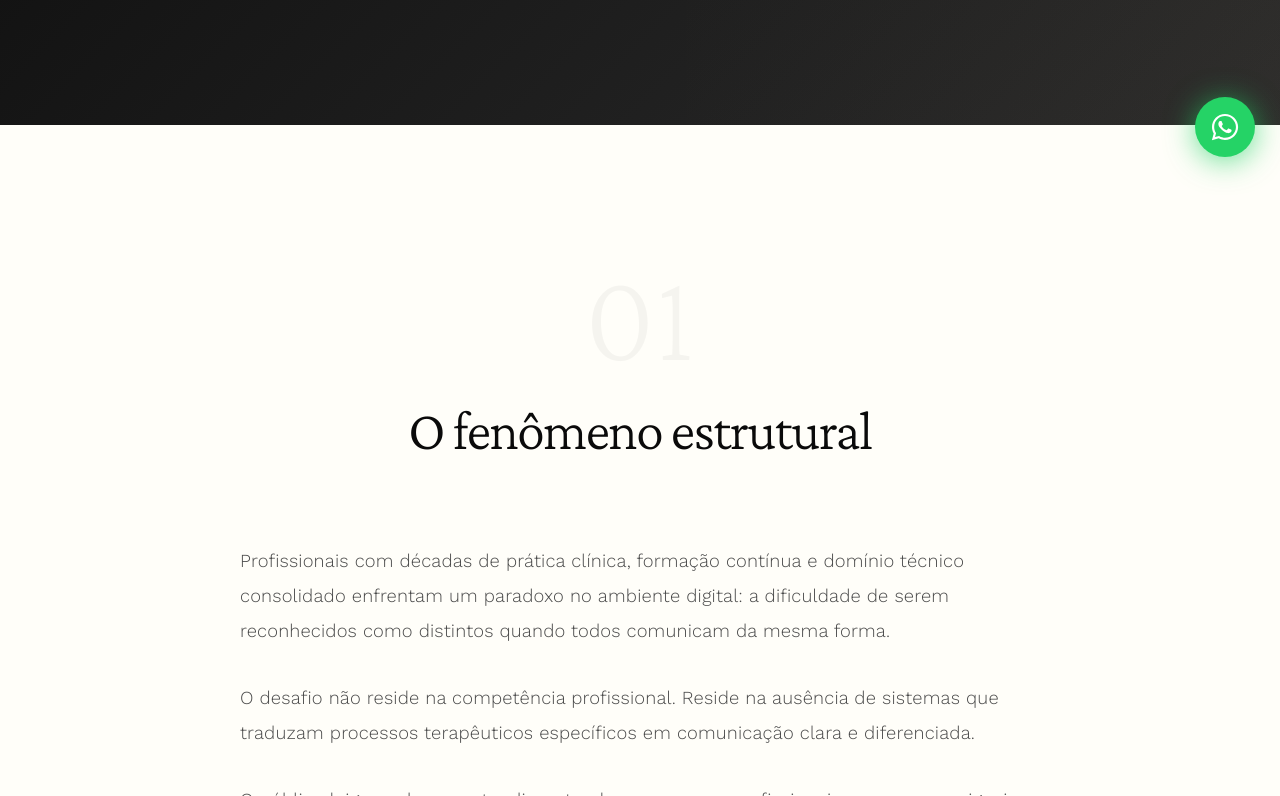
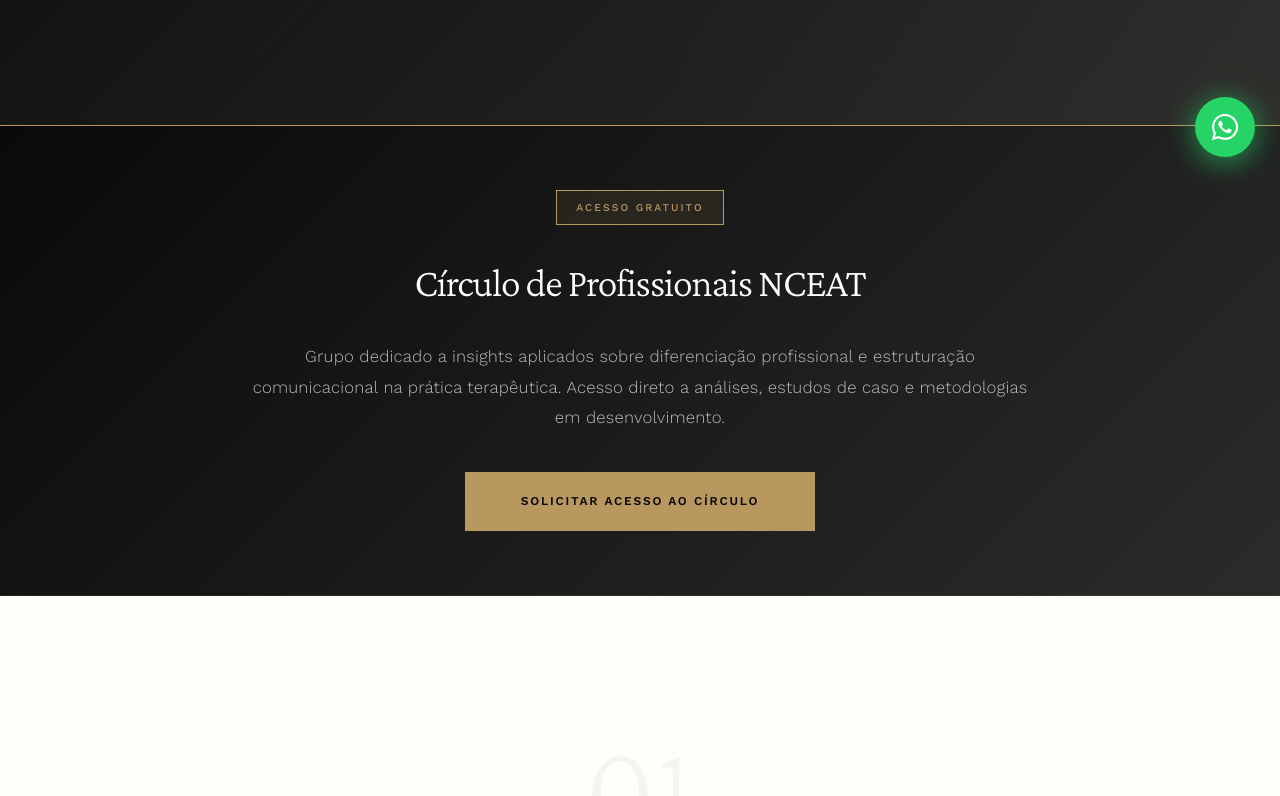
Before and after one commit to buzz4biz/nucleoceat-site, a plain HTML site: page index.html in a window 1280 px wide. Shown: the part 618-1414 px from the top of the page. Drawn offline with nearby package versions, Linux system fonts and the light colour scheme.

Commit message:
Add Círculo NCEAT banner below hero section

```diff
--- a/index.html
+++ b/index.html
@@ -174,6 +174,67 @@
             max-width: 1400px;
             margin: 0 auto;
             padding: 0 4rem;
+        }
+
+        /* Círculo Banner */
+        .circulo-banner {
+            background: linear-gradient(135deg, var(--noir) 0%, var(--charcoal) 100%);
+            padding: 4rem 0;
+            border-top: 1px solid var(--gold);
+            border-bottom: 1px solid rgba(255,255,255,0.1);
+        }
+
+        .circulo-content {
+            max-width: 800px;
+            margin: 0 auto;
+            text-align: center;
+        }
+
+        .circulo-badge {
+            display: inline-block;
+            padding: 0.5rem 1.2rem;
+            background: rgba(184, 152, 95, 0.1);
+            border: 1px solid var(--gold);
+            color: var(--gold);
+            font-size: 0.65rem;
+            letter-spacing: 0.2em;
+            text-transform: uppercase;
+            margin-bottom: 1.5rem;
+            font-weight: 500;
+        }
+
+        .circulo-title {
+            font-size: 2.5rem;
+            color: white;
+            margin-bottom: 1.5rem;
+            font-weight: 300;
+        }
+
+        .circulo-description {
+            font-size: 1.05rem;
+            line-height: 1.8;
+            color: rgba(255,255,255,0.7);
+            margin-bottom: 2.5rem;
+        }
+
+        .btn-circulo {
+            display: inline-block;
+            padding: 1.2rem 3.5rem;
+            background: var(--gold);
+            color: var(--noir);
+            text-decoration: none;
+            font-size: 0.75rem;
+            letter-spacing: 0.15em;
+            text-transform: uppercase;
+            font-weight: 600;
+            transition: all 0.3s;
+            border: none;
+        }
+
+        .btn-circulo:hover {
+            background: white;
+            transform: translateY(-2px);
+            box-shadow: 0 10px 30px rgba(184, 152, 95, 0.3);
         }
 
         /* Section Headers - Centralizados */
@@ -743,6 +804,18 @@
                 padding-top: 3rem;
             }
 
+            .circulo-banner {
+                padding: 3rem 0;
+            }
+
+            .circulo-title {
+                font-size: 2rem;
+            }
+
+            .circulo-description {
+                font-size: 0.95rem;
+            }
+
             .content-wrapper {
                 padding: 0 2rem;
             }
@@ -838,6 +911,18 @@
                     <div class="hero-meta-label">Metodologia</div>
                     <div class="hero-meta-value">Protocolos aplicados · Desenvolvimento contínuo</div>
                 </div>
+            </div>
+        </div>
+    </section>
+
+    <!-- Círculo NCEAT Banner -->
+    <section class="circulo-banner">
+        <div class="content-wrapper">
+            <div class="circulo-content">
+                <div class="circulo-badge">Acesso Gratuito</div>
+                <h2 class="circulo-title">Círculo de Profissionais NCEAT</h2>
+                <p class="circulo-description">Grupo dedicado a insights aplicados sobre diferenciação profissional e estruturação comunicacional na prática terapêutica. Acesso direto a análises, estudos de caso e metodologias em desenvolvimento.</p>
+                <a href="https://chat.whatsapp.com/SEU_LINK_DO_GRUPO" target="_blank" class="btn-circulo">Solicitar Acesso ao Círculo</a>
             </div>
         </div>
     </section>
```
